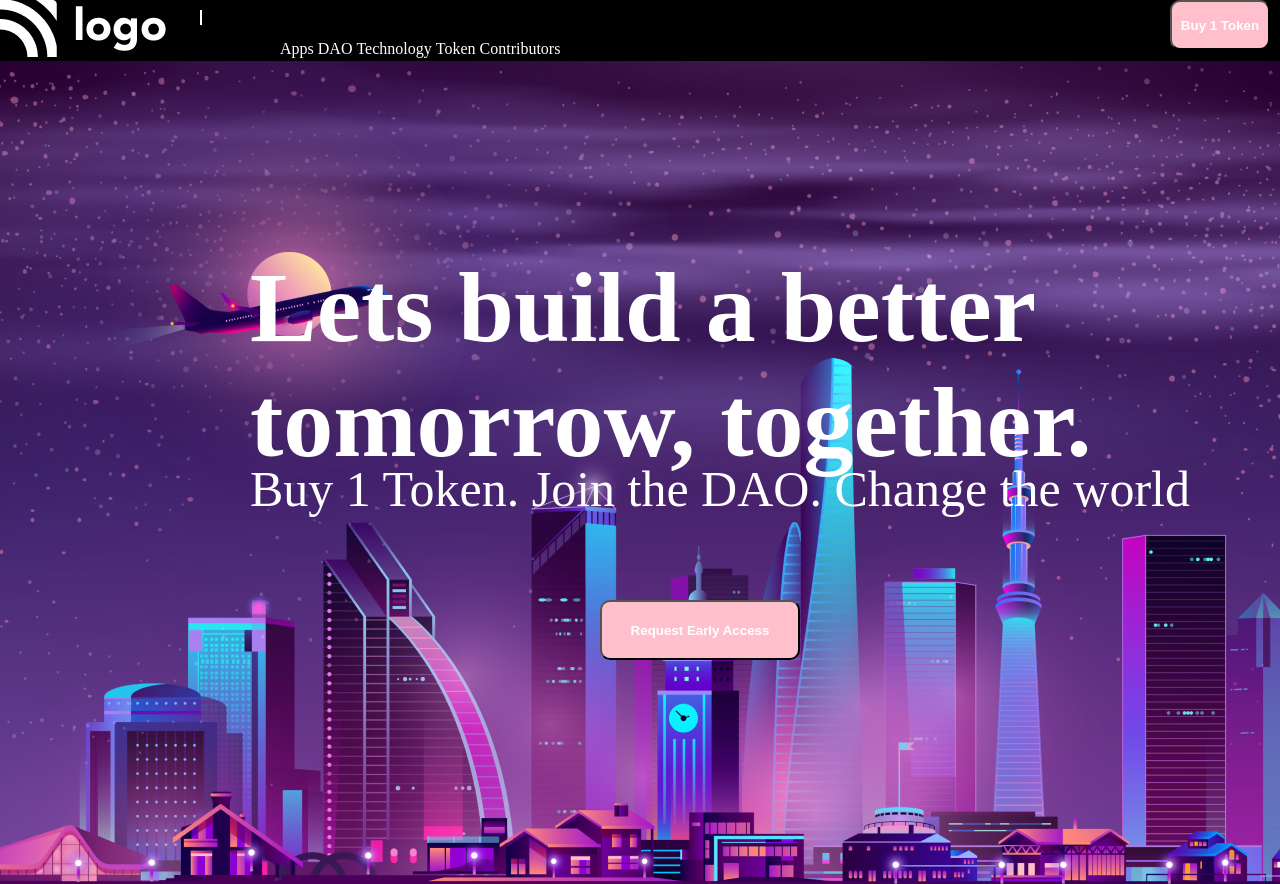
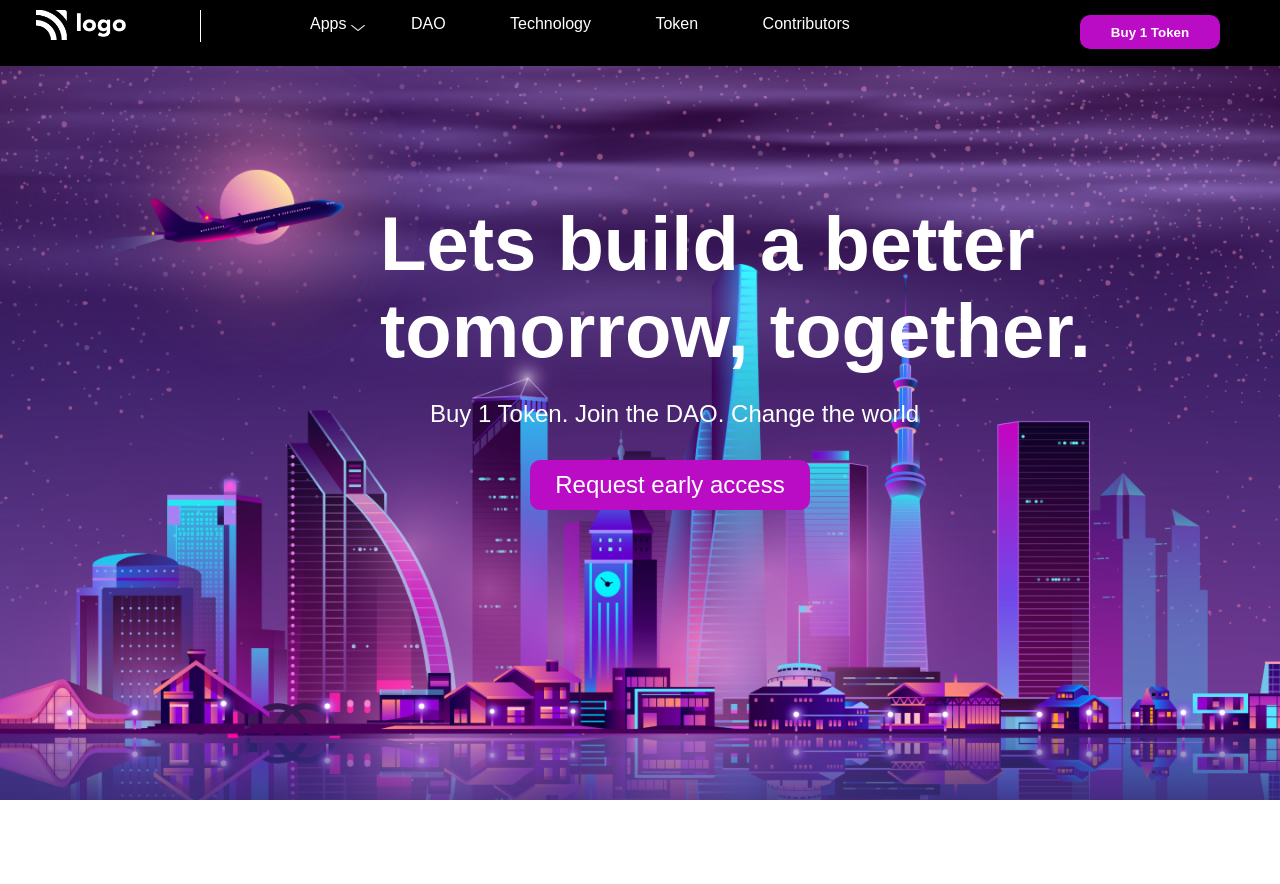
Before and after one commit to karthikshettyk/Crypto-Market, a plain HTML site: page index.html in a window 1280 px wide. Shown: the top 884 px of the page. After the commit the page ends 800 px from the top, so only its background shows below. Drawn offline with Linux system fonts and the light colour scheme.

Commit message:
second commit

```diff
--- a/index.html
+++ b/index.html
@@ -1,5 +1,6 @@
 <!DOCTYPE html>
 <html lang="en">
+  <!--Jai Sri Ram-->
   <head>
     <meta charset="UTF-8" />
     <meta http-equiv="X-UA-Compatible" content="IE=edge" />
@@ -28,6 +29,9 @@
             <img src="./assets/white-logo.png" alt="logo" class="logo" />
           </div>
           <div class="line"></div>
+          <div class="down-arrow">
+            <img class="down-image" style="width: 20px; height: 16px;" src="./assets/down-arrow.png" alt="arrow image">
+          </div>
           <div class="grow-list">
             <ul class="list">
               <li class="list-item">Apps</li>
@@ -45,12 +49,12 @@
       <!-- Hero Section -->
       <section aria-label="hero">
         <div class="hero">
-          <h1 class="hero-heading">Lets build a better
+          <h1 class="hero-heading">Lets build a better <br>
             tomorrow, together.</h1>
           <p class="hero-description">
             Buy 1 Token. Join the DAO. Change the world
           </p>
-          <button class="button-large">Request Early Access</button>
+          <button class="button-large">Request early access</button>
         </div>
       </section>
     </div>
--- a/style.css
+++ b/style.css
@@ -1,14 +1,23 @@
 * {
   margin: 0px;
   padding: 0px;
+  font-family: sans-serif;
 }
 
-img {
-  background-color: black;
+body {
+  background-image: url("./assets/bg.png");
+  background-size: cover;
+}
+.navbar > div > img {
+  margin-top: 10px;
+  margin-left: 36px;
+  width: 90px;
+  height: 30px;
 }
 
 .navbar {
   background-color: black;
+  height: 66px;
 }
 
 .line {
@@ -16,20 +25,29 @@ img {
   top: 10px;
   left: 200px;
   background-color: white;
+  width: 1px;
+  height: 32px;
+}
+
+.down-arrow {
+  position: absolute;
+  top: 10px;
+  left: 312px;
   width: 2px;
-  height: 15px;
+}
+
+.down-image {
+  width: 20px;
+  height: 16px;
 }
 
 .grow-list {
   position: absolute;
-  top: 10px;
+  top: 15px;
   left: 250px;
 }
 .list {
   list-style: none;
-  margin-top: 10px;
-  margin-left: 10px;
-  padding: 20px;
   margin-bottom: 30px;
   text-align: center;
 }
@@ -37,50 +55,48 @@ img {
 .list-item {
   display: inline-block;
   color: white;
-}
-
-.hero {
-  background-image: url("./assets/bg.png");
-  width: auto;
-  height: 900px;
+  margin-left: 60px;
 }
 
 .button-small {
   position: absolute;
-  top: 0px;
-  right: 10px;
-  background-color: pink;
+  top: 15px;
+  right: 60px;
+  background-color: #ba0cc5;
+  border-color: #ba0cc5;
   color: white;
-  width: 100px;
-  height: 50px;
+  width: 140px;
+  height: 34px;
   border-radius: 10px;
   font-weight: bold;
+  border-style: solid;
 }
 .button-large {
   position: absolute;
-  top: 600px;
-  left: 600px;
-  background-color: pink;
+  top: 460px;
+  left: 530px;
+  background-color: #ba0cc5;
   color: white;
-  width: 200px;
-  height: 60px;
+  width: 280px;
+  height: 50px;
   border-radius: 10px;
-  font-weight: bold;
+  font-size: 24px;
+  border-style: solid;
+  border-color: #ba0cc5;
 }
 
 .hero-heading {
   position: absolute;
-  top: 250px;
-  left: 250px;
-  font-size: 100px;
+  top: 200px;
+  left: 380px;
+  font-size: 76px;
   color: white;
 }
 
-
 .hero-description {
   position: absolute;
-  top: 460px;
-  left: 250px;
-  font-size: 50px;
+  top: 400px;
+  left: 430px;
+  font-size: 24px;
   color: white;
 }
```
Also changed, not shown: assets/down-arrow.png (added).
